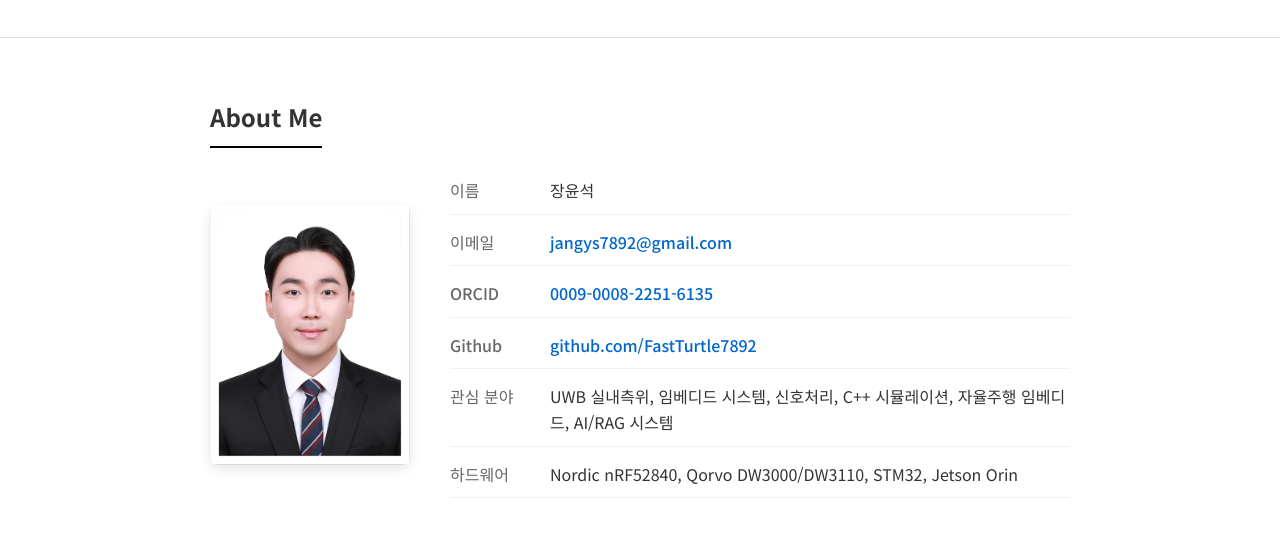
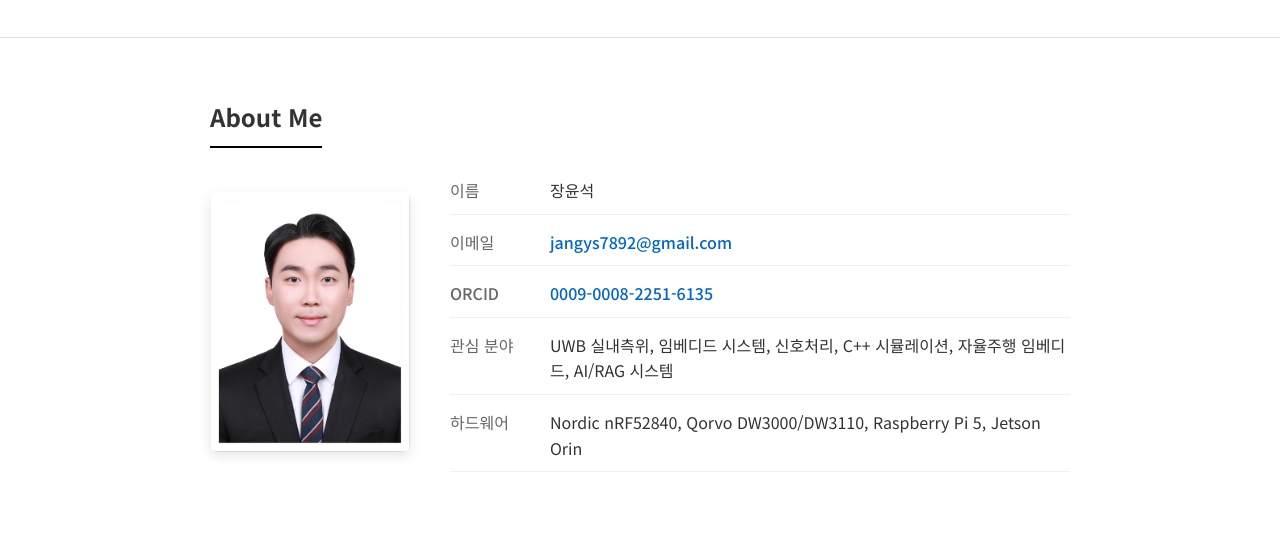
Before and after one commit to FastTurtle7892/FastTurtle7892.github.io, a plain HTML site: page index.html in a window 1280 px wide. Shown: the part 188-737 px from the top of the page. Drawn offline with Linux system fonts and the light colour scheme.

Commit message:
udpate profiles

```diff
--- a/index.html
+++ b/index.html
@@ -45,17 +45,12 @@
                                 target="_blank">0009-0008-2251-6135</a></span>
                     </div>
                     <div class="profile-item">
-                        <span class="label">Github</span>
-                        <span class="value"><a href="https://github.com/FastTurtle7892"
-                                target="_blank">github.com/FastTurtle7892</a></span>
-                    </div>
-                    <div class="profile-item">
                         <span class="label">관심 분야</span>
                         <span class="value">UWB 실내측위, 임베디드 시스템, 신호처리, C++ 시뮬레이션, 자율주행 임베디드, AI/RAG 시스템</span>
                     </div>
                     <div class="profile-item">
                         <span class="label">하드웨어</span>
-                        <span class="value">Nordic nRF52840, Qorvo DW3000/DW3110, STM32, Jetson Orin</span>
+                        <span class="value">Nordic nRF52840, Qorvo DW3000/DW3110, Raspberry Pi 5, Jetson Orin</span>
                     </div>
                 </div>
             </div>
```
